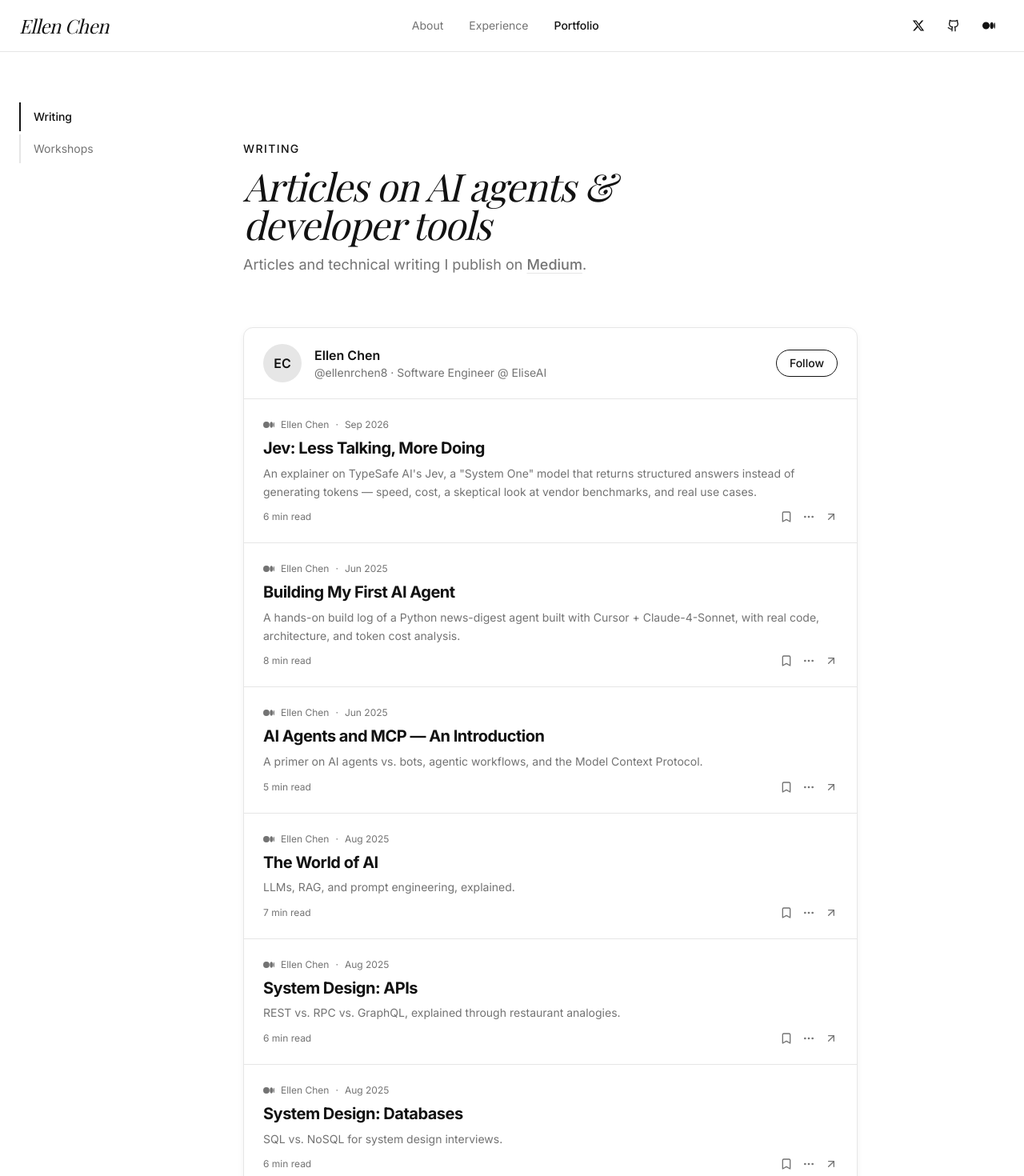
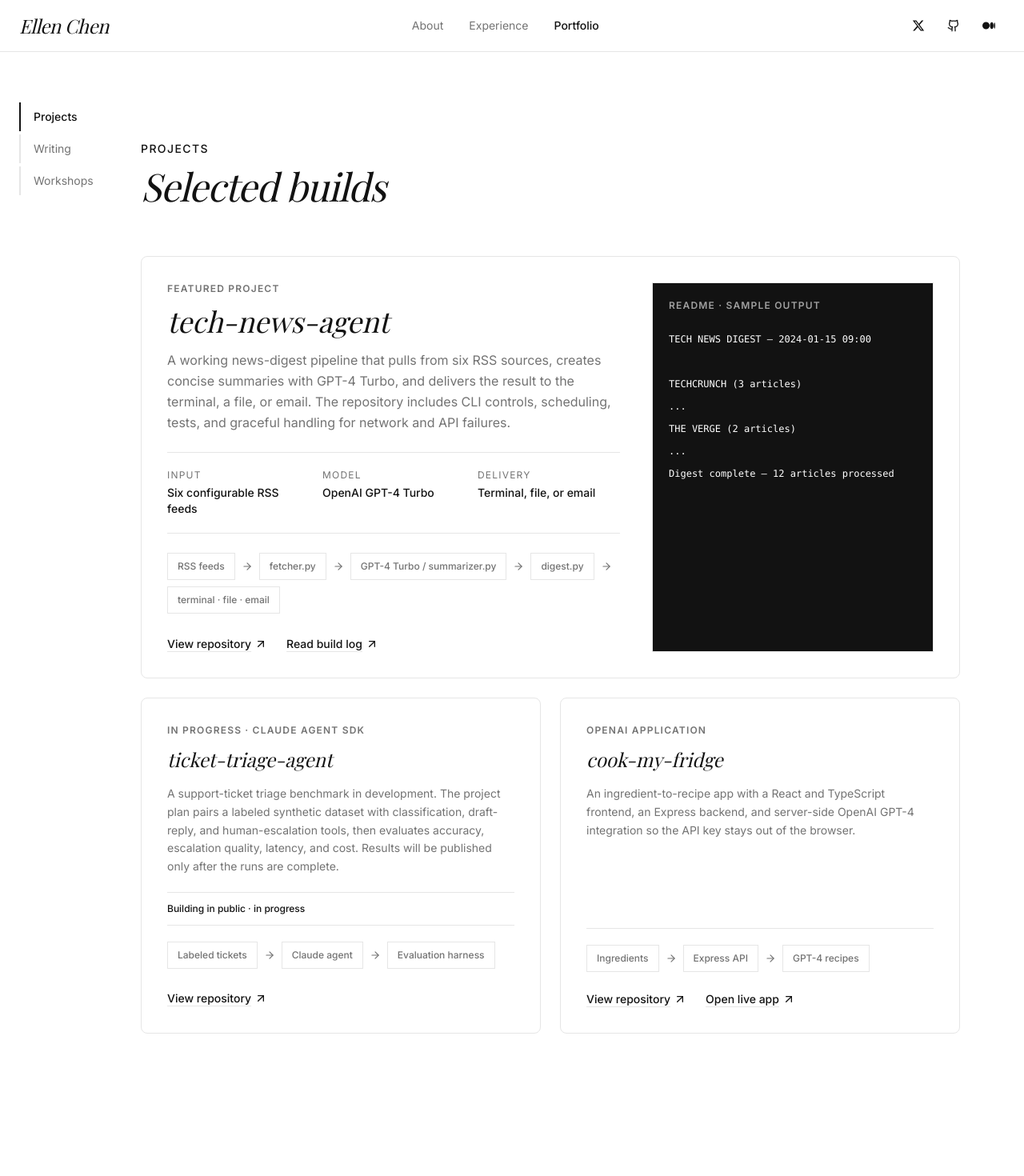
Before and after one commit to ellenrchen/ellen-chen, a React (Vite) app: page /portfolio in a window 1280 px wide. Shown: the top 1470 px of the page at 80% size. Built offline with nearby package versions, Linux system fonts and the light colour scheme; a web font is replaced by a local one.

Commit message:
Changes
Co-authored-by: ellenrchen <32143915+ellenrchen@users.noreply.github.com>

```diff
--- a/src/components/Hero.tsx
+++ b/src/components/Hero.tsx
@@ -21,6 +21,9 @@ const Hero = () => {
               </div>
             </div>
 
+            <p className="max-w-xl text-base leading-relaxed text-muted-foreground md:text-lg">
+              I build <span className="font-serif text-xl italic text-foreground md:text-2xl">production AI</span> at EliseAI, then bring the work to developers through open-source builds, technical writing, and hands-on workshops.
+            </p>
 
             <p className="flex items-center gap-2 text-sm tracking-wide text-muted-foreground">
               <MapPin className="h-4 w-4" strokeWidth={1.5} /> New York City
--- /dev/null
+++ b/src/components/Projects.tsx
@@ -0,0 +1,119 @@
+import { ArrowRight, ArrowUpRight } from "lucide-react";
+import { Card } from "@/components/ui/card";
+import SectionHeading from "./SectionHeading";
+
+const ProjectLink = ({ href, children }: { href: string; children: string }) => (
+  <a
+    href={href}
+    target="_blank"
+    rel="noopener noreferrer"
+    className="inline-flex items-center gap-1 text-sm font-medium text-foreground underline decoration-border underline-offset-4 transition-colors hover:decoration-current"
+  >
+    {children}
+    <ArrowUpRight className="h-4 w-4" />
+  </a>
+);
+
+const Pipeline = ({ steps }: { steps: string[] }) => (
+  <div className="flex flex-wrap items-center gap-2 text-xs font-medium text-muted-foreground">
+    {steps.map((step, index) => (
+      <div key={step} className="contents">
+        <span className="border border-border bg-background px-3 py-2">{step}</span>
+        {index < steps.length - 1 && <ArrowRight className="h-3.5 w-3.5 shrink-0" aria-hidden="true" />}
+      </div>
+    ))}
+  </div>
+);
+
+const Projects = () => (
+  <section id="projects" className="bg-background py-20 md:py-28">
+    <div className="container mx-auto px-6">
+      <div className="mx-auto max-w-5xl">
+        <SectionHeading eyebrow="Projects" title="Selected builds" />
+
+        <div className="space-y-6">
+          <Card className="border border-border bg-card p-6 shadow-card md:p-8">
+            <div className="flex flex-col gap-8 lg:flex-row lg:gap-10">
+              <div className="min-w-0 flex-1">
+                <p className="text-xs font-semibold uppercase tracking-widest text-muted-foreground">Featured project</p>
+                <h3 className="mt-3 font-serif text-3xl italic text-foreground md:text-4xl">tech-news-agent</h3>
+                <p className="mt-4 max-w-3xl text-base leading-relaxed text-muted-foreground">
+                  A working news-digest pipeline that pulls from six RSS sources, creates concise summaries with GPT-4 Turbo, and delivers the result to the terminal, a file, or email. The repository includes CLI controls, scheduling, tests, and graceful handling for network and API failures.
+                </p>
+
+                <dl className="mt-6 grid gap-4 border-y border-border py-5 sm:grid-cols-3">
+                  <div>
+                    <dt className="text-xs uppercase tracking-widest text-muted-foreground">Input</dt>
+                    <dd className="mt-1 text-sm font-medium text-foreground">Six configurable RSS feeds</dd>
+                  </div>
+                  <div>
+                    <dt className="text-xs uppercase tracking-widest text-muted-foreground">Model</dt>
+                    <dd className="mt-1 text-sm font-medium text-foreground">OpenAI GPT-4 Turbo</dd>
+                  </div>
+                  <div>
+                    <dt className="text-xs uppercase tracking-widest text-muted-foreground">Delivery</dt>
+                    <dd className="mt-1 text-sm font-medium text-foreground">Terminal, file, or email</dd>
+                  </div>
+                </dl>
+
+                <div className="mt-6">
+                  <Pipeline steps={["RSS feeds", "fetcher.py", "GPT-4 Turbo / summarizer.py", "digest.py", "terminal · file · email"]} />
+                </div>
+
+                <div className="mt-7 flex flex-wrap gap-x-6 gap-y-3">
+                  <ProjectLink href="https://github.com/ellenrchen/tech-news-agent">View repository</ProjectLink>
+                  <ProjectLink href="https://medium.com/@ellenrchen8/building-my-first-ai-agent-b97d0c1b1509">Read build log</ProjectLink>
+                </div>
+              </div>
+
+              <div className="w-full shrink-0 border border-border bg-primary p-5 text-primary-foreground lg:w-[22rem]">
+                <p className="text-xs font-semibold uppercase tracking-widest text-primary-foreground/60">README · Sample output</p>
+                <pre className="mt-5 whitespace-pre-wrap font-mono text-xs leading-7 text-primary-foreground">{`TECH NEWS DIGEST — 2024-01-15 09:00
+
+TECHCRUNCH (3 articles)
+...
+THE VERGE (2 articles)
+...
+Digest complete — 12 articles processed`}</pre>
+              </div>
+            </div>
+          </Card>
+
+          <div className="grid gap-6 md:grid-cols-2">
+            <Card className="flex h-full flex-col border border-border bg-card p-6 shadow-card md:p-8">
+              <p className="text-xs font-semibold uppercase tracking-widest text-muted-foreground">In progress · Claude Agent SDK</p>
+              <h3 className="mt-3 font-serif text-2xl italic text-foreground">ticket-triage-agent</h3>
+              <p className="mt-4 flex-1 text-sm leading-relaxed text-muted-foreground">
+                A support-ticket triage benchmark in development. The project plan pairs a labeled synthetic dataset with classification, draft-reply, and human-escalation tools, then evaluates accuracy, escalation quality, latency, and cost. Results will be published only after the runs are complete.
+              </p>
+              <p className="mt-5 border-y border-border py-3 text-xs font-medium text-foreground">Building in public · in progress</p>
+              <div className="mt-5">
+                <Pipeline steps={["Labeled tickets", "Claude agent", "Evaluation harness"]} />
+              </div>
+              <div className="mt-6">
+                <ProjectLink href="https://github.com/ellenrchen/ticket-triage-agent">View repository</ProjectLink>
+              </div>
+            </Card>
+
+            <Card className="flex h-full flex-col border border-border bg-card p-6 shadow-card md:p-8">
+              <p className="text-xs font-semibold uppercase tracking-widest text-muted-foreground">OpenAI application</p>
+              <h3 className="mt-3 font-serif text-2xl italic text-foreground">cook-my-fridge</h3>
+              <p className="mt-4 flex-1 text-sm leading-relaxed text-muted-foreground">
+                An ingredient-to-recipe app with a React and TypeScript frontend, an Express backend, and server-side OpenAI GPT-4 integration so the API key stays out of the browser.
+              </p>
+              <div className="mt-6 border-t border-border pt-5">
+                <Pipeline steps={["Ingredients", "Express API", "GPT-4 recipes"]} />
+              </div>
+              <div className="mt-6 flex flex-wrap gap-x-6 gap-y-3">
+                <ProjectLink href="https://github.com/ellenrchen/cook-my-fridge">View repository</ProjectLink>
+                <ProjectLink href="https://cook-my-fridge.lovable.app/">Open live app</ProjectLink>
+              </div>
+            </Card>
+          </div>
+        </div>
+      </div>
+    </div>
+  </section>
+);
+
+export default Projects;
--- a/src/components/Workshops.tsx
+++ b/src/components/Workshops.tsx
@@ -20,24 +20,24 @@ const seriesList: Series[] = [
     workshops: [
       {
         title: "Intro to HTML",
-        description: "Build a personal website from scratch.",
+        description: "For UChicago students new to web development: learn semantic page structure and leave with a working personal-site skeleton.",
         links: [
-          { label: "Repo", href: "https://github.com/ellenrchen/intro-html-workshop" },
-          { label: "Demo", href: "https://ellenrchen.github.io/intro-html-workshop/" },
+          { label: "Repository", href: "https://github.com/ellenrchen/intro-html-workshop" },
+          { label: "Live demo", href: "https://ellenrchen.github.io/intro-html-workshop/" },
         ],
       },
       {
         title: "Intro to CSS",
-        description: "Style that website — the sequel to the HTML workshop.",
+        description: "For beginners continuing the same site: turn the HTML foundation into a responsive page while learning selectors, layout, color, and the cascade.",
         links: [
-          { label: "Repo", href: "https://github.com/ellenrchen/intro-css-workshop" },
-          { label: "Demo", href: "https://ellenrchen.github.io/intro-css-workshop/" },
+          { label: "Repository", href: "https://github.com/ellenrchen/intro-css-workshop" },
+          { label: "Live demo", href: "https://ellenrchen.github.io/intro-css-workshop/" },
         ],
       },
       {
         title: "Intro to JavaScript",
-        description: "Build a to-do list app.",
-        links: [{ label: "Repo", href: "https://github.com/ellenrchen/intro-js-workshop" }],
+        description: "For first-time JavaScript learners: move from static pages to interaction and leave with a functional to-do list app.",
+        links: [{ label: "Repository", href: "https://github.com/ellenrchen/intro-js-workshop" }],
       },
     ],
   },
@@ -46,7 +46,11 @@ const seriesList: Series[] = [
 const Workshops = () => (
   <section id="workshops" className="py-20 md:py-28">
     <div className="max-w-5xl mx-auto">
-      <SectionHeading eyebrow="Workshops" title="Workshops" />
+      <SectionHeading
+        eyebrow="Workshops"
+        title="Workshops"
+        subtitle="A three-part beginner web-development series I designed and taught for UChicago students. Each session leaves first-time developers with a working artifact: structure, then style, then interaction."
+      />
 
       <div className="space-y-20">
         {seriesList.map((series) => (
--- a/src/components/Writing.tsx
+++ b/src/components/Writing.tsx
@@ -21,7 +21,7 @@ const articles = [
     date: "Jun 2025",
     readTime: "8 min read",
     description:
-      "A hands-on build log of a Python news-digest agent built with Cursor + Claude-4-Sonnet, with real code, architecture, and token cost analysis.",
+      "A hands-on build log of a Python news-digest agent that summarizes six RSS sources with GPT-4 Turbo, with real code, architecture, and token cost analysis.",
     href: "https://medium.com/@ellenrchen8/building-my-first-ai-agent-b97d0c1b1509",
   },
   {
--- a/src/pages/PortfolioPage.tsx
+++ b/src/pages/PortfolioPage.tsx
@@ -1,15 +1,17 @@
 import { useEffect, useState } from "react";
 import Layout from "@/components/Layout";
+import Projects from "@/components/Projects";
 import Writing from "@/components/Writing";
 import Workshops from "@/components/Workshops";
 
 const sections = [
+  { id: "projects", label: "Projects" },
   { id: "writing", label: "Writing" },
   { id: "workshops", label: "Workshops" },
 ];
 
 const PortfolioPage = () => {
-  const [active, setActive] = useState("writing");
+  const [active, setActive] = useState("projects");
 
   useEffect(() => {
     const observer = new IntersectionObserver(
@@ -72,6 +74,7 @@ const PortfolioPage = () => {
         </div>
 
         <div className="min-w-0 xl:pl-24">
+          <Projects />
           <Writing />
           <Workshops />
         </div>
```
Also changed, not shown: 2 other files (tests, documents, lock files or other folders).
